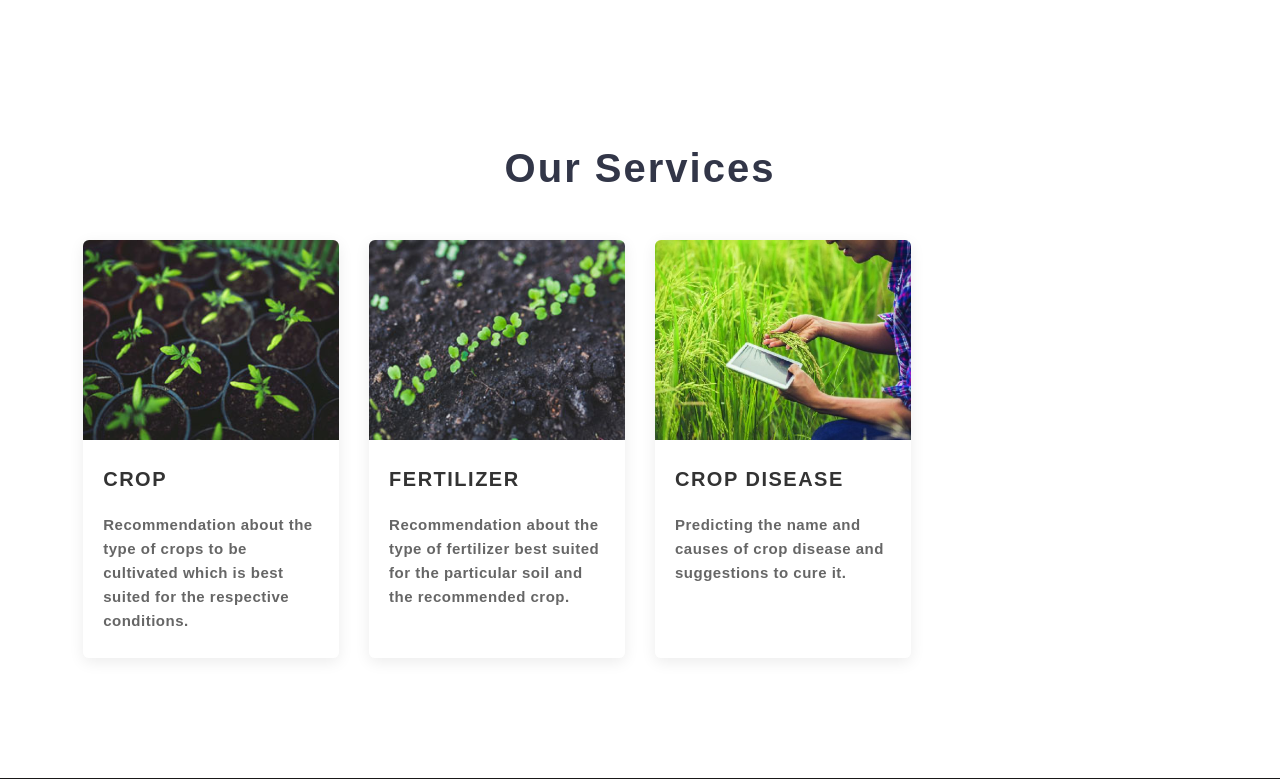
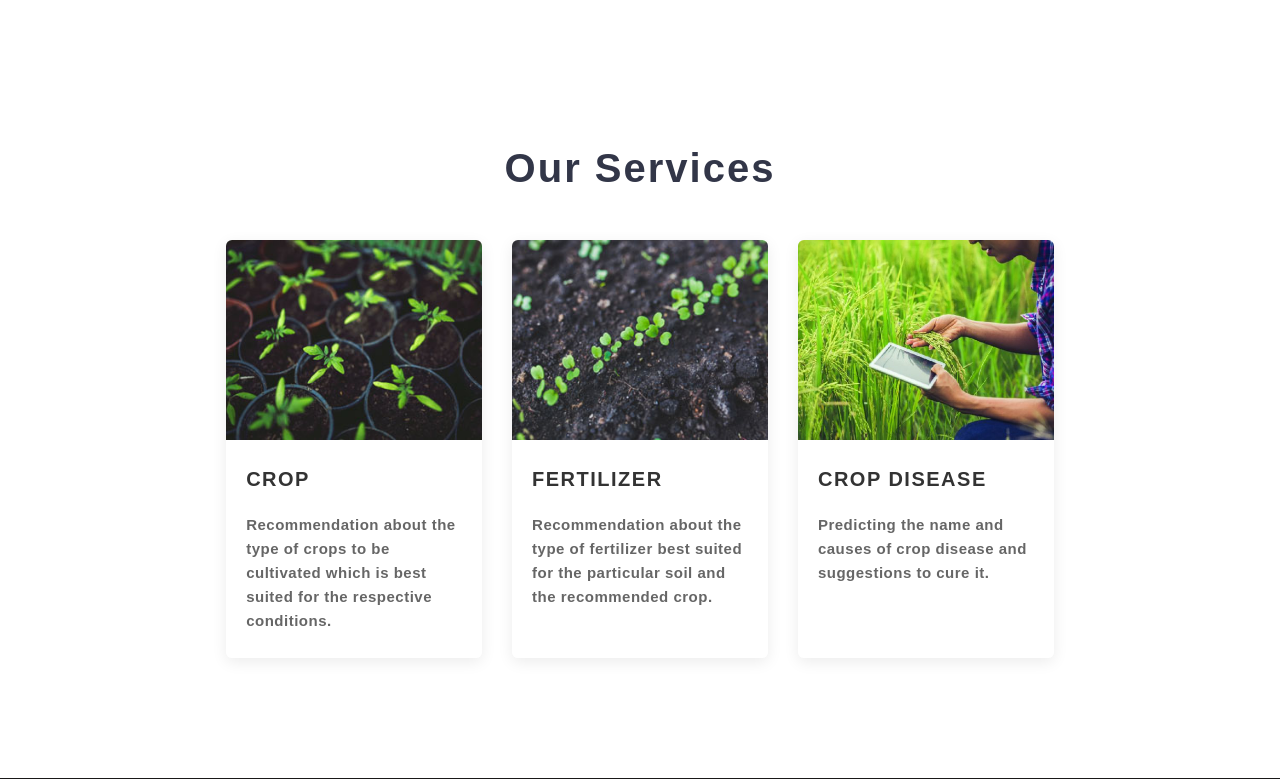
Before and after one commit to arqamshaikh987/Agritus, a Flask app: page / in a window 1280 px wide. Shown: the part 1363-2142 px from the top of the page. Run offline with Flask 3, Linux system fonts and the light colour scheme; parts of the project's set-up code (start-up, migrations or seed data) failed here and were passed over; some libraries are stand-ins or nearby versions; some web fonts are replaced.

Commit message:
Update index.html

```diff
--- a/templates/index.html
+++ b/templates/index.html
@@ -62,7 +62,7 @@
 <section class="blog py-5">
   <div class="broad-container py-md-5">
     <h3 class="heading mb-sm-5 mb-4 text-center">Our Services</h3>
-    <div class="row blog-grids">
+    <div class="row blog-grids justify-content-center">
       <!-- Crop Recommendation -->
       <div class="col-lg-3 col-md-6 blog-left mb-4 d-flex">
         <div class="blog-card">
```
